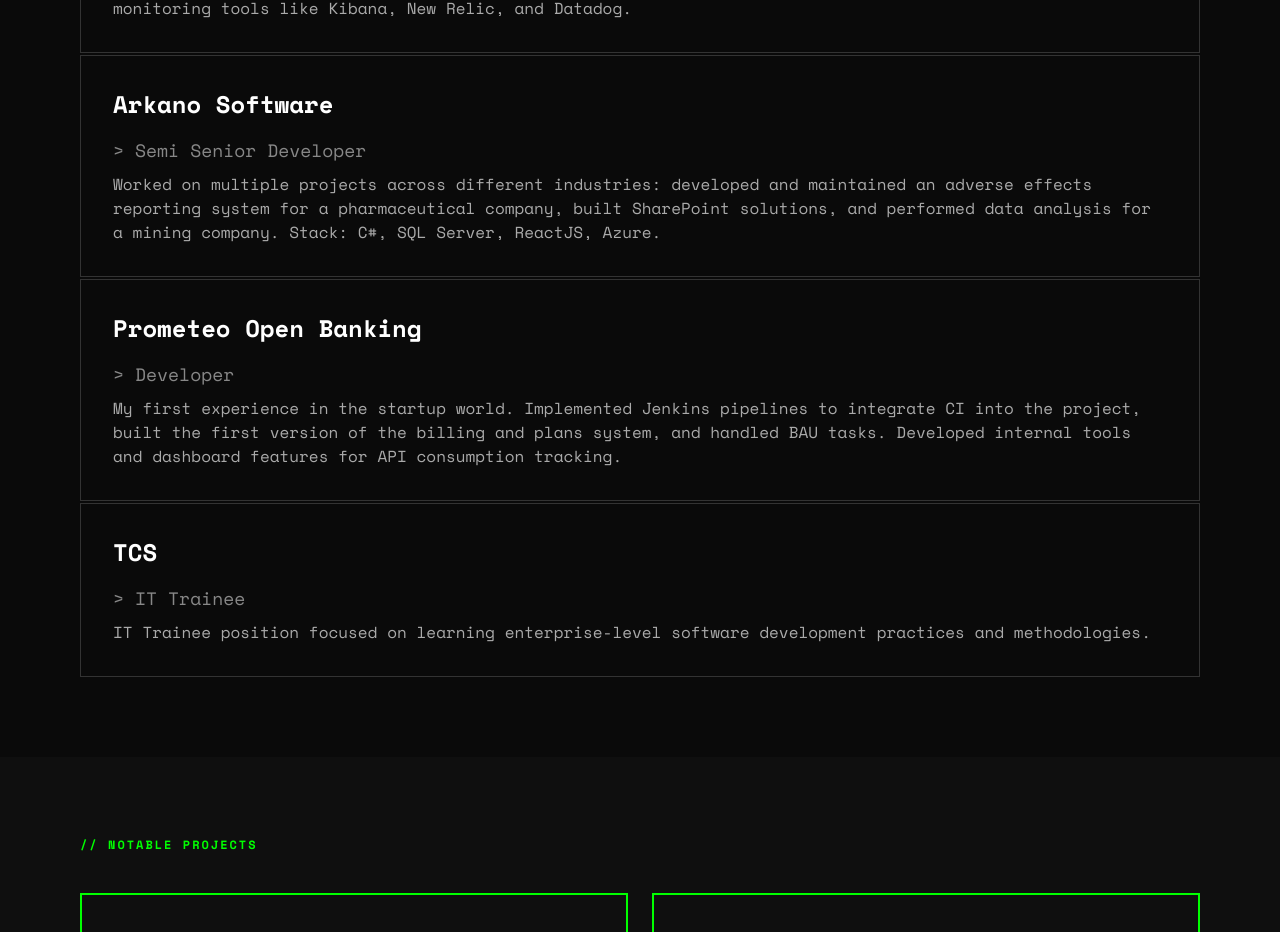
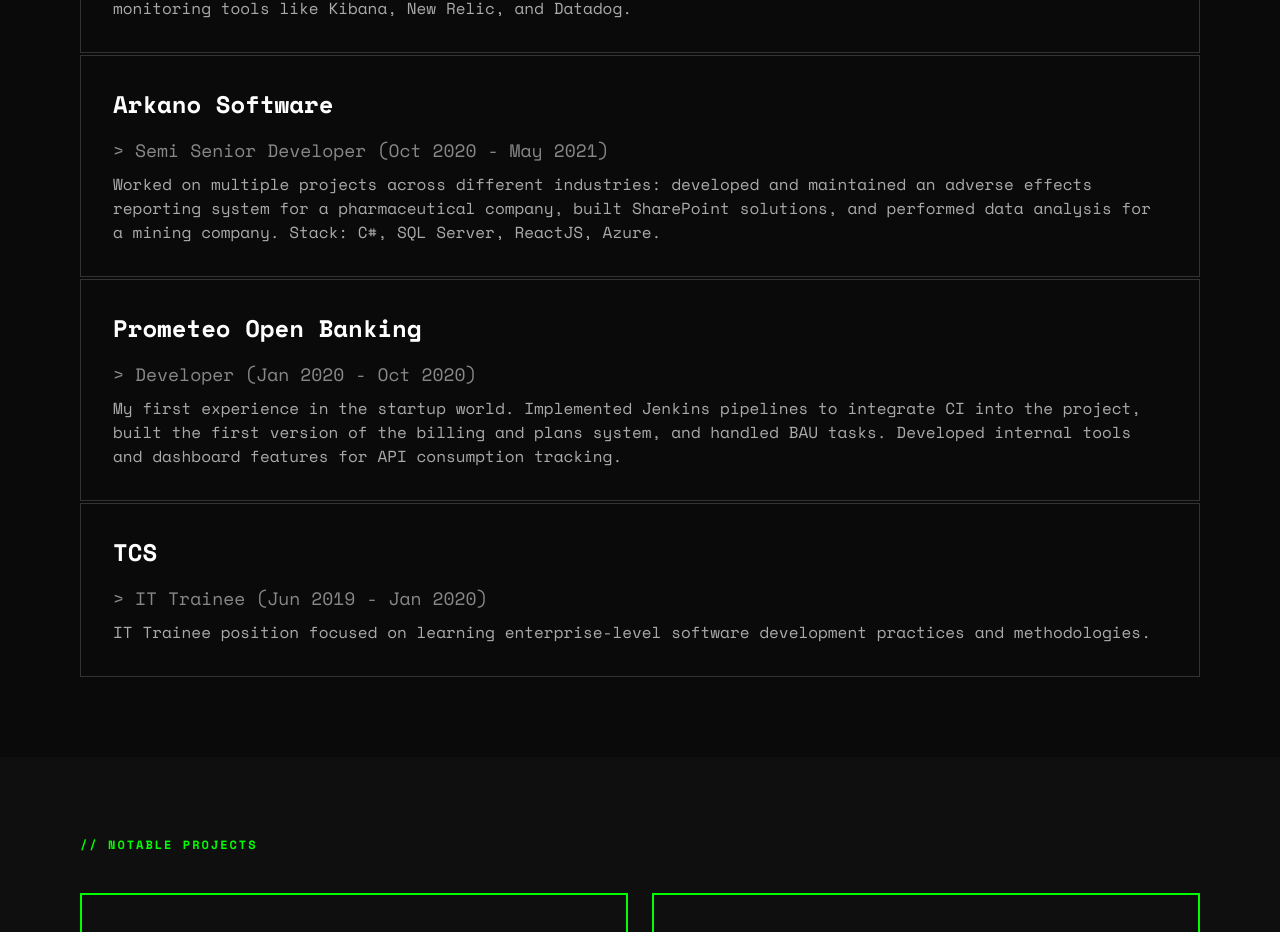
Before and after one commit to dieg0moraes/personal-porfolio, a Next.js app: page / in a window 1280 px wide. Shown: the part 1240-2172 px from the top of the page. Built offline with nearby package versions, Linux system fonts and the light colour scheme.

Commit message:
fix: dates in experience section  (#3)

```diff
--- a/src/components/Experience.tsx
+++ b/src/components/Experience.tsx
@@ -66,7 +66,7 @@ export default function Experience() {
       company: "Arkano Software",
       roles: [
         {
-          title: "Semi Senior Developer",
+          title: "Semi Senior Developer (Oct 2020 - May 2021)",
           description:
             "Worked on multiple projects across different industries: developed and maintained an adverse effects reporting system for a pharmaceutical company, built SharePoint solutions, and performed data analysis for a mining company. Stack: C#, SQL Server, ReactJS, Azure.",
         },
@@ -76,7 +76,7 @@ export default function Experience() {
       company: "Prometeo Open Banking",
       roles: [
         {
-          title: "Developer",
+          title: "Developer (Jan 2020 - Oct 2020)",
           description:
             "My first experience in the startup world. Implemented Jenkins pipelines to integrate CI into the project, built the first version of the billing and plans system, and handled BAU tasks. Developed internal tools and dashboard features for API consumption tracking.",
         },
@@ -86,7 +86,7 @@ export default function Experience() {
       company: "TCS",
       roles: [
         {
-          title: "IT Trainee",
+          title: "IT Trainee (Jun 2019 - Jan 2020)",
           description:
             "IT Trainee position focused on learning enterprise-level software development practices and methodologies.",
         },
```
